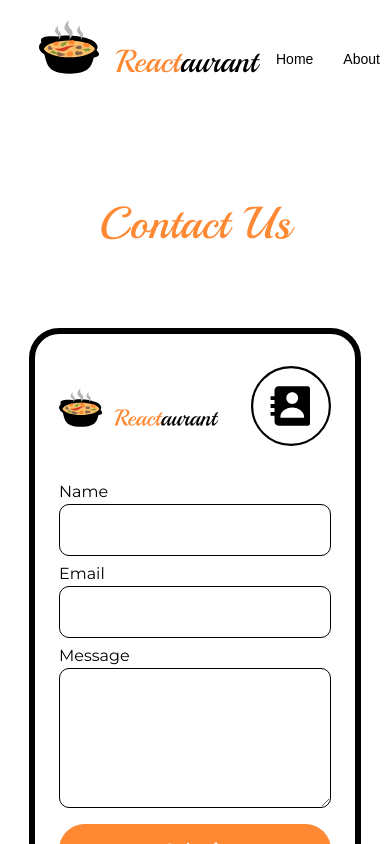
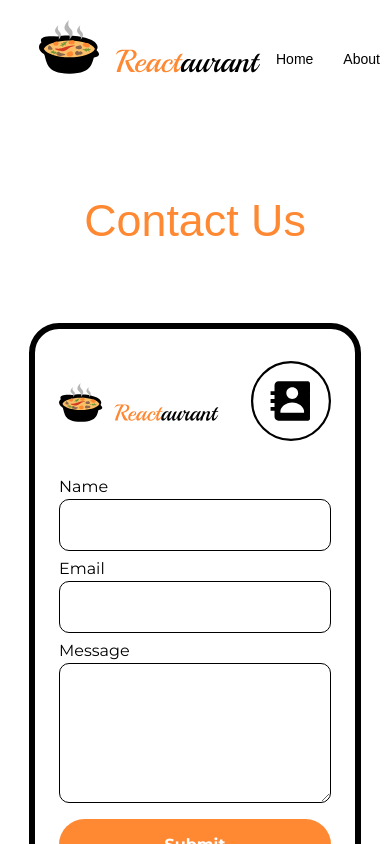
Before and after one commit to Damilare-Tolulope/restuarant-website, a React (Create React App) app: page /contact in a window 390 px wide. Shown: the top 844 px of the page. Built offline with nearby package versions, Linux system fonts and the light colour scheme.

Commit message:
Font reset

```diff
--- a/src/components/contact/contact.css
+++ b/src/components/contact/contact.css
@@ -148,7 +148,7 @@
   }
   .contact-page__header {
     color: #ff8832;
-    font-family: "Playball", sans-serif;
+    font-family:  sans-serif;
     font-size: 2.8em;
     padding: 1em 0;
   }
```
